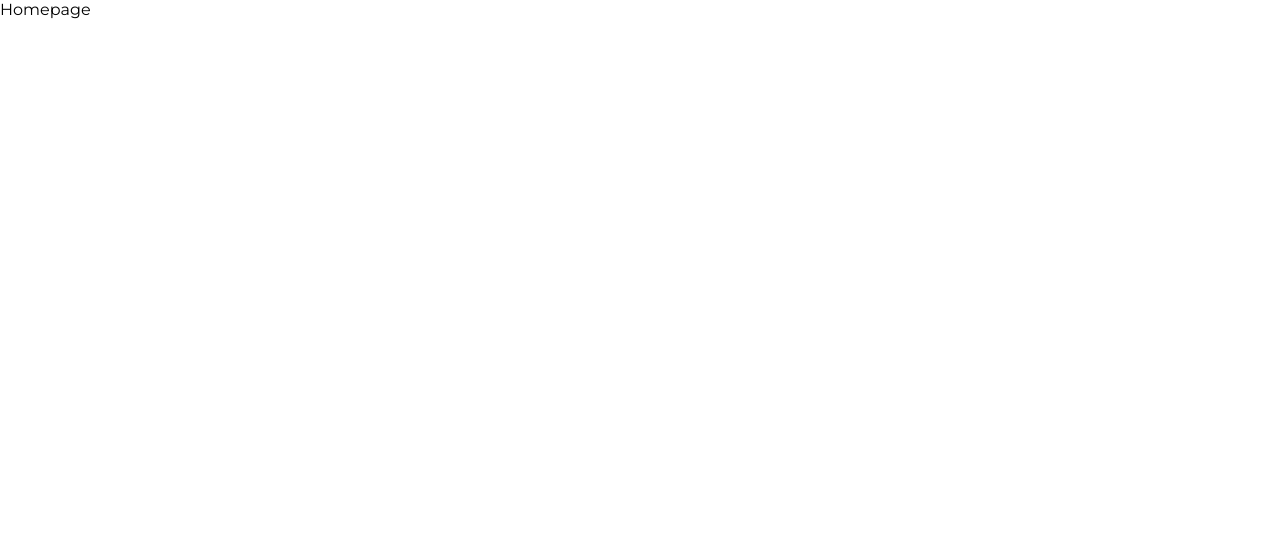
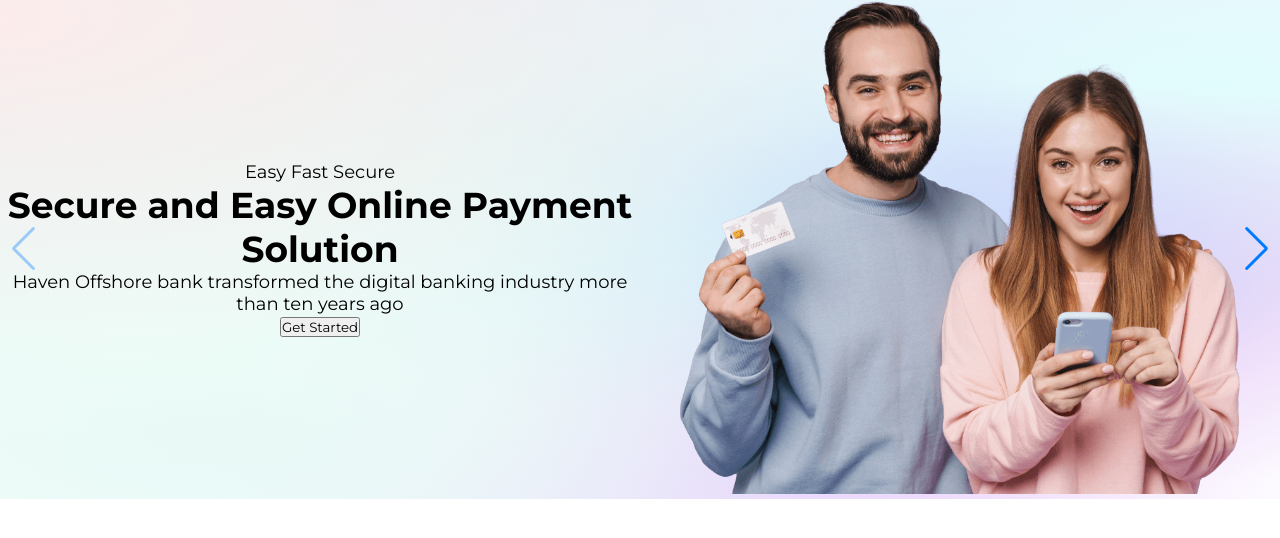
Before and after one commit to Seyi-dev1/takashi, a React (Vite) app: page / in a window 1280 px wide. Shown: the top 538 px of the page. Built offline with nearby package versions, Linux system fonts and the light colour scheme.

Commit message:
adding hero section

```diff
--- /dev/null
+++ b/src/components/hero/hero.jsx
@@ -0,0 +1,55 @@
+import "./hero.scss";
+import "swiper/css";
+import "swiper/css/navigation";
+import { Swiper, SwiperSlide } from "swiper/react";
+import { Navigation } from "swiper/modules";
+import hero1 from "../../assets/hero-slide-4.png";
+
+import React from "react";
+
+const Hero = () => {
+  return (
+    <div className="hero">
+      <Swiper navigation={true} modules={[Navigation]} className="mySwiper">
+        <SwiperSlide>
+          <div className="container">
+            <div className="text">
+              <div className="catch">
+                <span>Easy Fast Secure</span>
+              </div>
+              <div className="heading">
+                <h1>Secure and Easy Online Payment Solution</h1>
+              </div>
+              <div className="description">
+                <p>
+                  Haven Offshore bank transformed the digital banking industry
+                  more than ten years ago
+                </p>
+              </div>
+              <div className="button">
+                <button>Get Started</button>
+              </div>
+            </div>
+            <div className="image">
+              <img src={hero1} alt="hero" />
+            </div>
+          </div>
+        </SwiperSlide>
+        <SwiperSlide>
+          <div className="container">
+            <div className="text"></div>
+            <div className="image"></div>
+          </div>
+        </SwiperSlide>
+        <SwiperSlide>
+          <div className="container">
+            <div className="text"></div>
+            <div className="image"></div>
+          </div>
+        </SwiperSlide>
+      </Swiper>
+    </div>
+  );
+};
+
+export default Hero;
--- /dev/null
+++ b/src/components/hero/hero.scss
@@ -0,0 +1,43 @@
+.hero {
+  //   height: 100dvh;
+  width: 100%;
+  background: #ffffff;
+  background-image: radial-gradient(at -1.1% 3.7%, #fceceb 0px, transparent 50%),
+    radial-gradient(at 11% 66.4%, #edfcf7 0px, transparent 50%),
+    radial-gradient(at 18.9% 24.8%, hsl(175, 58%, 93%) 0px, transparent 50%),
+    radial-gradient(at 20.9% 35.1%, hsl(175, 58%, 93%) 0px, transparent 50%),
+    radial-gradient(at 16.9% 84.8%, hsl(175, 58%, 93%) 0px, transparent 50%),
+    radial-gradient(at 61.9% 48.7%, #c0defc 0px, transparent 50%),
+    radial-gradient(at 82.5% 57.2%, #e5cdf7 0px, transparent 50%),
+    radial-gradient(at 61.5% 86.9%, #e7cafc 0px, transparent 50%),
+    radial-gradient(at 95.5% 17.5%, #e1fcfc 0px, transparent 50%),
+    radial-gradient(at 74% 14.4%, hsl(226, 71%, 93%) 0px, transparent 50%),
+    radial-gradient(at 8% 24.5%, hsl(226, 71%, 93%) 0px, transparent 50%),
+    radial-gradient(at 25.2% 13.2%, hsl(226, 71%, 93%) 0px, transparent 50%);
+
+  .swiper {
+    width: 100%;
+    height: 100%;
+  }
+
+  .swiper-slide {
+    text-align: center;
+    font-size: 18px;
+
+    /* Center slide text vertically */
+    display: flex;
+    justify-content: center;
+    align-items: center;
+    .container {
+      display: grid;
+      grid-template-columns: repeat(2, 1fr);
+      align-items: center;
+
+      .image {
+        img {
+          width: 35rem;
+        }
+      }
+    }
+  }
+}
--- a/src/pages/home/pages/Homepage/Homepage.jsx
+++ b/src/pages/home/pages/Homepage/Homepage.jsx
@@ -1,5 +1,11 @@
+import Hero from "../../../../components/hero/hero";
+
 const Homepage = () => {
-  return <div>Homepage</div>;
+  return (
+    <div>
+      <Hero />
+    </div>
+  );
 };
 
 export default Homepage;
```
